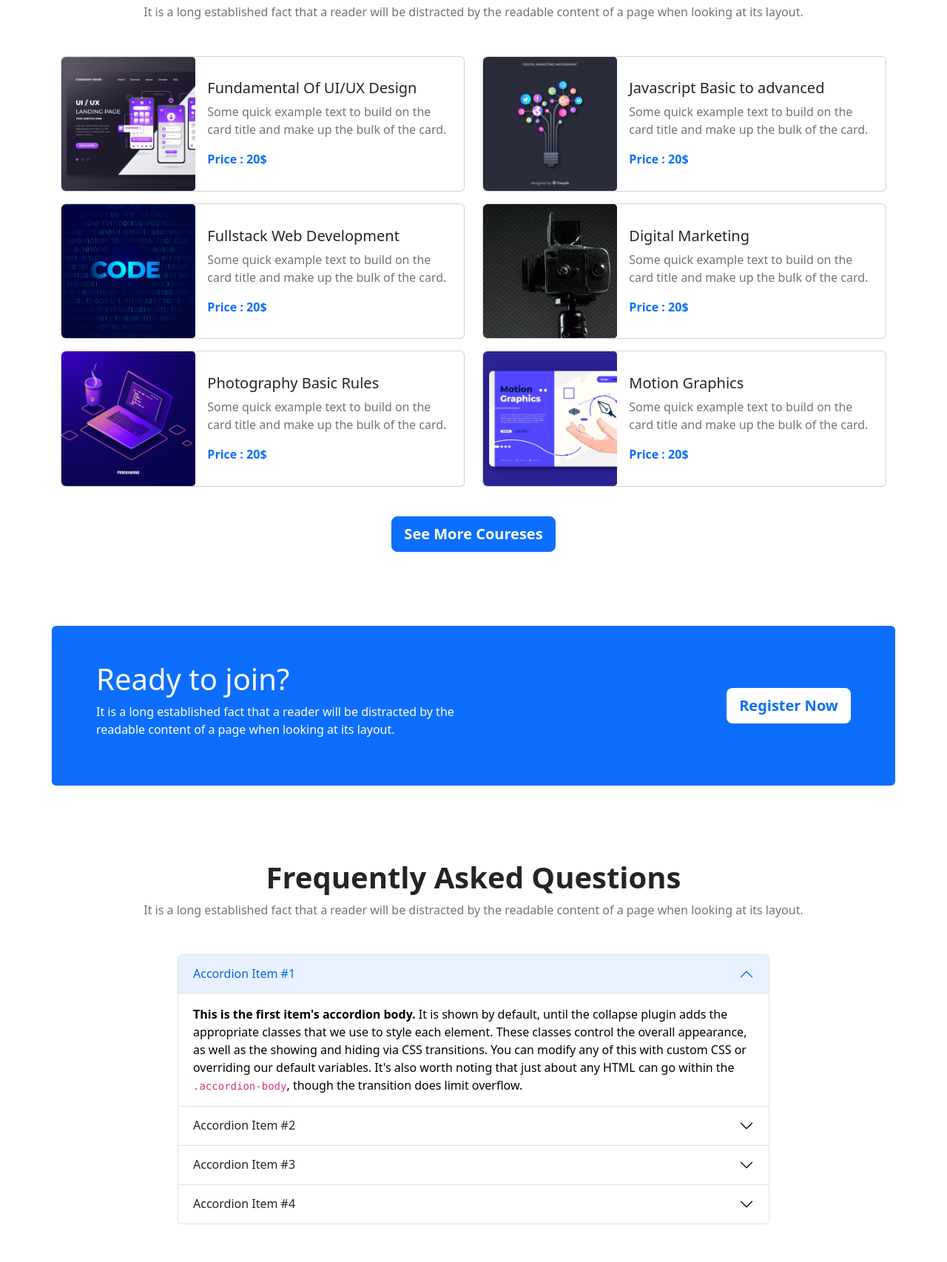
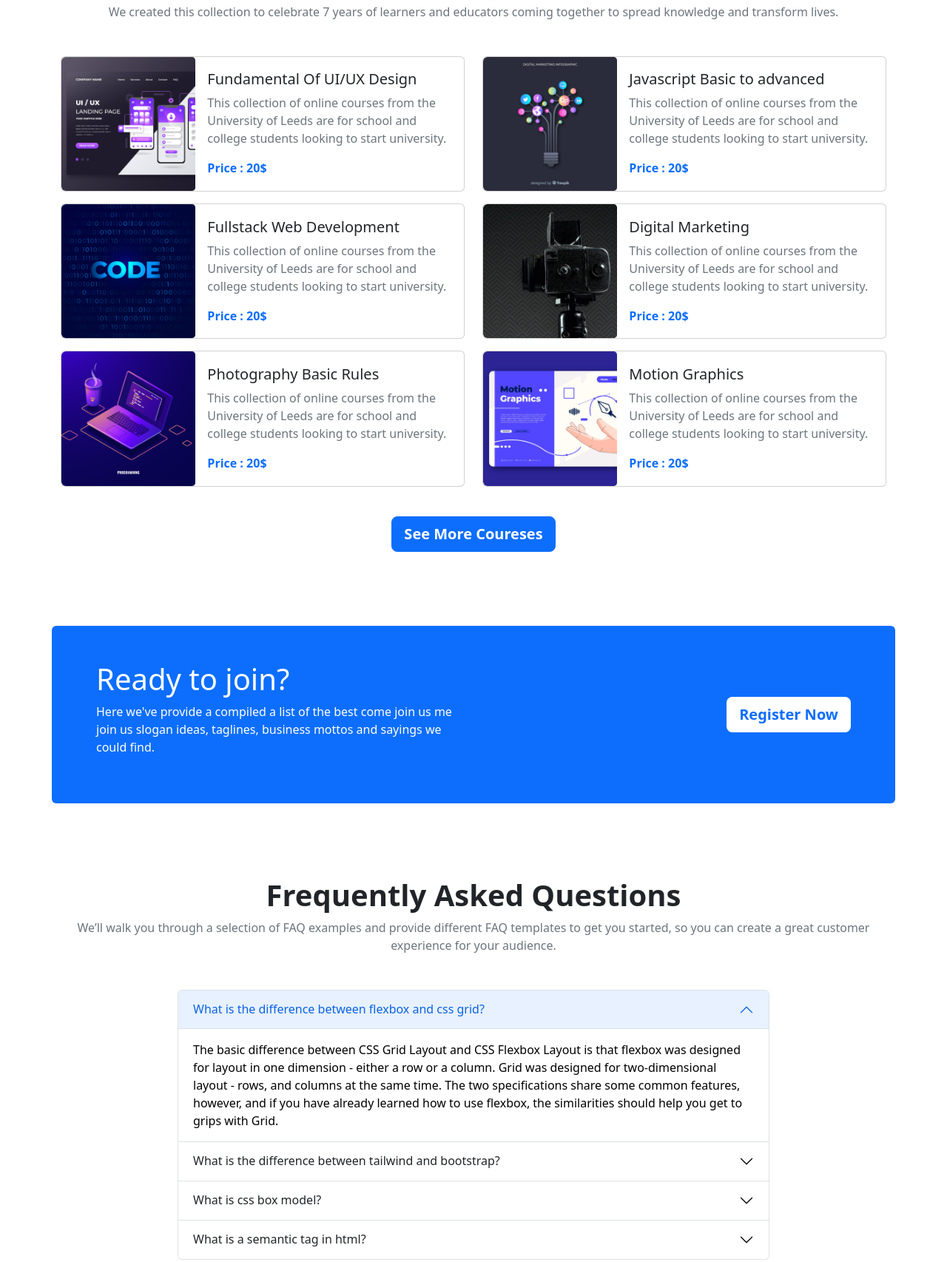
Before and after one commit to khandaker-md-yasin-arafat/edu-care, a plain HTML site: page index.html in a window 1280 px wide. Shown: the part 878-2584 px from the top of the page at 74% size. Drawn offline with nearby package versions, Linux system fonts and the light colour scheme.

Commit message:
finally completed

```diff
--- a/index.html
+++ b/index.html
@@ -63,7 +63,7 @@
                 <img src="images/cover/cover-1.jpg" class="d-block w-100" alt="...">
                 <div class="carousel-caption d-none d-md-block">
                   <h1>Get Started Digital Learning</h1>
-                  <p class="mt-4">It is a long established fact that a reader will be distracted by the readable content of a page when looking at its layout.</p>
+                  <p class="mt-4">Learning is no longer restricted to the school day or the school year. The Internet and a proliferation of Internet access devices have given students the ability to learn anytime.</p>
                   <button type="button" class="btn btn-primary btn-lg fs-5 fw-bold mt-4">Get Started</button>
                 </div>
               </div>
@@ -71,7 +71,7 @@
                 <img src="images/cover/cover-2.jpg" class="d-block w-100" alt="...">
                 <div class="carousel-caption d-none d-md-block">
                   <h1>Get Started Digital Learning</h1>
-                  <p class="mt-4">It is a long established fact that a reader will be distracted by the readable content of a page when looking at its layout.</p>
+                  <p class="mt-4">Learning is no longer restricted to the school day or the school year. The Internet and a proliferation of Internet access devices have given students the ability to learn anytime.</p>
                   <button type="button" class="btn btn-primary btn-lg fs-5 fw-bold mt-4">Get Started</button>
                 </div>
               </div>
@@ -79,7 +79,7 @@
                 <img src="images/cover/cover-3.jpg" class="d-block w-100" alt="...">
                 <div class="carousel-caption d-none d-md-block">
                   <h1>Get Started Digital Learning</h1>
-                  <p class="mt-4">It is a long established fact that a reader will be distracted by the readable content of a page when looking at its layout.</p>
+                  <p class="mt-4">Learning is no longer restricted to the school day or the school year. The Internet and a proliferation of Internet access devices have given students the ability to learn anytime.</p>
                   <button type="button" class="btn btn-primary btn-lg fs-5 fw-bold mt-4">Get Started</button>
                 </div>
               </div>
@@ -106,7 +106,7 @@
         <div class="container">
           <div class="text-center">
             <h1 class="fw-bold">Discover Our Popular Courses</h1>
-            <p class="text-secondary">It is a long established fact that a reader will be distracted by the readable content of a page when looking at its layout.</p>
+            <p class="text-secondary">We created this collection to celebrate 7 years of learners and educators coming together to spread knowledge and transform lives. </p>
           </div>
           <div class="row mt-5">
             <div class="col-md-12 col-lg-6">
@@ -118,7 +118,7 @@
                   <div class="col-md-8 d-flex align-items-center">
                     <div class="card-body">
                       <h5 class="card-title">Fundamental Of UI/UX Design</h5>
-                      <p class="card-text text-secondary">Some quick example text to build on the card title and make up the bulk of the card.</p>
+                      <p class="card-text text-secondary">This collection of online courses from the University of Leeds are for school and college students looking to start university.</p>
                       <p class="card-text text-primary fw-bold">Price : 20$</p>
                     </div>
                   </div>
@@ -132,7 +132,7 @@
                   <div class="col-md-8 d-flex align-items-center">
                     <div class="card-body">
                       <h5 class="card-title">Fullstack Web Development</h5>
-                      <p class="card-text text-secondary">Some quick example text to build on the card title and make up the bulk of the card.</p>
+                      <p class="card-text text-secondary">This collection of online courses from the University of Leeds are for school and college students looking to start university.</p>
                       <p class="card-text text-primary fw-bold">Price : 20$</p>
                     </div>
                   </div>
@@ -146,7 +146,7 @@
                   <div class="col-md-8 d-flex align-items-center">
                     <div class="card-body">
                       <h5 class="card-title">Photography Basic Rules</h5>
-                      <p class="card-text text-secondary">Some quick example text to build on the card title and make up the bulk of the card.</p>
+                      <p class="card-text text-secondary">This collection of online courses from the University of Leeds are for school and college students looking to start university.</p>
                       <p class="card-text text-primary fw-bold">Price : 20$</p>
                     </div>
                   </div>
@@ -162,7 +162,7 @@
                   <div class="col-md-8 d-flex align-items-center">
                     <div class="card-body">
                       <h5 class="card-title">Javascript Basic to advanced</h5>
-                      <p class="card-text text-secondary">Some quick example text to build on the card title and make up the bulk of the card.</p>
+                      <p class="card-text text-secondary">This collection of online courses from the University of Leeds are for school and college students looking to start university.</p>
                       <p class="card-text text-primary fw-bold">Price : 20$</p>
                     </div>
                   </div>
@@ -176,7 +176,7 @@
                   <div class="col-md-8 d-flex align-items-center">
                     <div class="card-body">
                       <h5 class="card-title">Digital Marketing</h5>
-                      <p class="card-text text-secondary">Some quick example text to build on the card title and make up the bulk of the card.</p>
+                      <p class="card-text text-secondary">This collection of online courses from the University of Leeds are for school and college students looking to start university.</p>
                       <p class="card-text text-primary fw-bold">Price : 20$</p>
                     </div>
                   </div>
@@ -190,7 +190,7 @@
                   <div class="col-md-8 d-flex align-items-center">
                     <div class="card-body">
                       <h5 class="card-title">Motion Graphics</h5>
-                      <p class="card-text text-secondary">Some quick example text to build on the card title and make up the bulk of the card.</p>
+                      <p class="card-text text-secondary">This collection of online courses from the University of Leeds are for school and college students looking to start university.</p>
                       <p class="card-text text-primary fw-bold">Price : 20$</p>
                     </div>
                   </div>
@@ -211,7 +211,7 @@
           <div class="row bg-primary p-5 rounded d-flex align-items-center">
             <div class="col-md-12 col-lg-6 col-12 text-white text-center text-md-center text-lg-start">
               <h1>Ready to join?</h1>
-              <p>It is a long established fact that a reader will be distracted by the readable content of a page when looking at its layout.</p>
+              <p>Here we've provide a compiled a list of the best come join us me join us slogan ideas, taglines, business mottos and sayings we could find.</p>
             </div>
             <div class="col-md-12 col-lg-6 col-12 text-md-center text-center text-lg-end">
               <button type="button" class="btn btn-lg bg-white fs-5 fw-bold text-primary" data-bs-toggle="modal" data-bs-target="#exampleModal" data-bs-whatever="@mdo">Register Now</button>
@@ -250,54 +250,54 @@
         <div class="container">
           <div class="text-center">
             <h1 class="fw-bold">Frequently Asked Questions</h1>
-            <p class="text-secondary">It is a long established fact that a reader will be distracted by the readable content of a page when looking at its layout.</p>
+            <p class="text-secondary">We’ll walk you through a selection of FAQ examples and provide different FAQ templates to get you started, so you can create a great customer experience for your audience.</p>
           </div>
           <div class="accordion mt-5 mx-auto" id="accordionPanelsStayOpenExample" style="max-width: 800px;">
             <div class="accordion-item">
               <h2 class="accordion-header" id="panelsStayOpen-headingOne">
                 <button class="accordion-button" type="button" data-bs-toggle="collapse" data-bs-target="#panelsStayOpen-collapseOne" aria-expanded="true" aria-controls="panelsStayOpen-collapseOne">
-                  Accordion Item #1
+                  What is the difference between flexbox and css grid?
                 </button>
               </h2>
               <div id="panelsStayOpen-collapseOne" class="accordion-collapse collapse show" aria-labelledby="panelsStayOpen-headingOne">
                 <div class="accordion-body">
-                  <strong>This is the first item's accordion body.</strong> It is shown by default, until the collapse plugin adds the appropriate classes that we use to style each element. These classes control the overall appearance, as well as the showing and hiding via CSS transitions. You can modify any of this with custom CSS or overriding our default variables. It's also worth noting that just about any HTML can go within the <code>.accordion-body</code>, though the transition does limit overflow.
+                  The basic difference between CSS Grid Layout and CSS Flexbox Layout is that flexbox was designed for layout in one dimension - either a row or a column. Grid was designed for two-dimensional layout - rows, and columns at the same time. The two specifications share some common features, however, and if you have already learned how to use flexbox, the similarities should help you get to grips with Grid.
                 </div>
               </div>
             </div>
             <div class="accordion-item">
               <h2 class="accordion-header" id="panelsStayOpen-headingTwo">
                 <button class="accordion-button collapsed" type="button" data-bs-toggle="collapse" data-bs-target="#panelsStayOpen-collapseTwo" aria-expanded="false" aria-controls="panelsStayOpen-collapseTwo">
-                  Accordion Item #2
+                  What is the difference between tailwind and bootstrap?
                 </button>
               </h2>
               <div id="panelsStayOpen-collapseTwo" class="accordion-collapse collapse" aria-labelledby="panelsStayOpen-headingTwo">
                 <div class="accordion-body">
-                  <strong>This is the second item's accordion body.</strong> It is hidden by default, until the collapse plugin adds the appropriate classes that we use to style each element. These classes control the overall appearance, as well as the showing and hiding via CSS transitions. You can modify any of this with custom CSS or overriding our default variables. It's also worth noting that just about any HTML can go within the <code>.accordion-body</code>, though the transition does limit overflow.
+                  Bootstrap is much larger than Tailwind and requires multiple files to access its full functionality. Because of this, using Bootstrap means a significantly larger file size than Tailwind. Bootstrap also offers mobile-first, responsive components pre-styled to create flawless website pages quickly.
                 </div>
               </div>
             </div>
             <div class="accordion-item">
               <h2 class="accordion-header" id="panelsStayOpen-headingThree">
                 <button class="accordion-button collapsed" type="button" data-bs-toggle="collapse" data-bs-target="#panelsStayOpen-collapseThree" aria-expanded="false" aria-controls="panelsStayOpen-collapseThree">
-                  Accordion Item #3
+                  What is css box model?
                 </button>
               </h2>
               <div id="panelsStayOpen-collapseThree" class="accordion-collapse collapse" aria-labelledby="panelsStayOpen-headingThree">
                 <div class="accordion-body">
-                  <strong>This is the third item's accordion body.</strong> It is hidden by default, until the collapse plugin adds the appropriate classes that we use to style each element. These classes control the overall appearance, as well as the showing and hiding via CSS transitions. You can modify any of this with custom CSS or overriding our default variables. It's also worth noting that just about any HTML can go within the <code>.accordion-body</code>, though the transition does limit overflow.
+                  The CSS box model is a container that contains multiple properties including borders, margin, padding, and the content itself. It is used to create the design and layout of web pages. It can be used as a toolkit for customizing the layout of different elements. The web browser renders every element as a rectangular box according to the CSS box model. Box-Model has multiple properties in CSS.
                 </div>
               </div>
             </div>
             <div class="accordion-item">
-              <h2 class="accordion-header" id="panelsStayOpen-headingThree">
-                <button class="accordion-button collapsed" type="button" data-bs-toggle="collapse" data-bs-target="#panelsStayOpen-collapseThree" aria-expanded="false" aria-controls="panelsStayOpen-collapseThree">
-                  Accordion Item #4
+              <h2 class="accordion-header" id="panelsStayOpen-headingFour">
+                <button class="accordion-button collapsed" type="button" data-bs-toggle="collapse" data-bs-target="#panelsStayOpen-collapseFour" aria-expanded="false" aria-controls="panelsStayOpen-collapseFour">
+                  What is a semantic tag in html?
                 </button>
               </h2>
-              <div id="panelsStayOpen-collapseThree" class="accordion-collapse collapse" aria-labelledby="panelsStayOpen-headingThree">
+              <div id="panelsStayOpen-collapseFour" class="accordion-collapse collapse" aria-labelledby="panelsStayOpen-headingFour">
                 <div class="accordion-body">
-                  <strong>This is the third item's accordion body.</strong> It is hidden by default, until the collapse plugin adds the appropriate classes that we use to style each element. These classes control the overall appearance, as well as the showing and hiding via CSS transitions. You can modify any of this with custom CSS or overriding our default variables. It's also worth noting that just about any HTML can go within the <code>.accordion-body</code>, though the transition does limit overflow.
+                  A semantic element clearly describes its meaning to both the browser and the developer. Examples of semantic elements: form, table, and article - Clearly defines its content.
                 </div>
               </div>
             </div>
--- a/styles/style.css
+++ b/styles/style.css
@@ -43,7 +43,7 @@ Media Queries
 -------------*/
 @media only screen and (min-width: 688px) and (max-width: 992px){
     .carousel-caption{
-        bottom: 35px;
+        bottom: 10px;
     }
     .carousel-caption h1{
         font-size: 35px;
```
